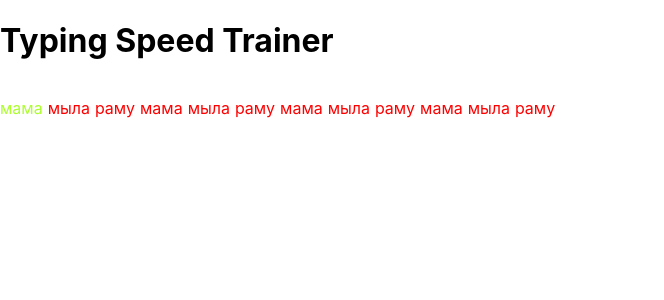
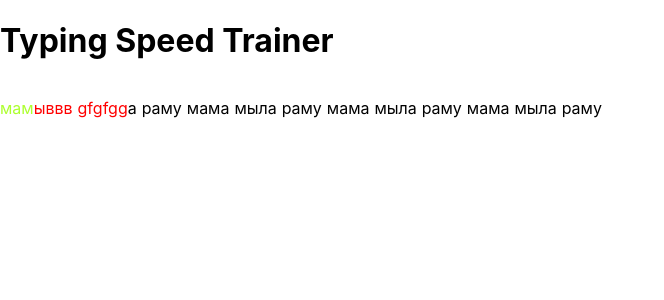
Before and after one commit to 0R8-9dzcl/typing-speed-trainer, a React (Create React App) app: page / in a window 1280 px wide. Shown: the top 300 px of the page, without its empty margins (0-664 px from the left). Built offline with nearby package versions, Linux system fonts and the light colour scheme.

Commit message:
feat: объеденить параграфы в слова, исправить подсветку невведёных слов, если введёное слово длиннее отобразить его

```diff
--- a/src/components/App/App.jsx
+++ b/src/components/App/App.jsx
@@ -3,7 +3,7 @@ import "./App.css";
 import TypingContainer from "../TypingContainer/TypingContainer";
 
 function App() {
-  const [typingSring, setTypingSring] = useState('мама')
+  const [typingSring, setTypingSring] = useState('мамыввв gfg')
   const [correctString, setCorrectString] = useState('мама мыла раму мама мыла раму мама мыла раму мама мыла раму')
   return (
     <>
--- a/src/components/Letter/Letter.jsx
+++ b/src/components/Letter/Letter.jsx
@@ -2,13 +2,14 @@ import './Letter.css'
 import classNames from 'classnames';
 
 const Letter = (props) => {
-	const { correctLetter, isCorrectLetter } = props
+	const { correctLetter, typingLetter, isCorrectLetter, isTypingWordIxist, isTypingLetterIxist } = props
   const letterClass = classNames({
     letter: true,
-    valid: isCorrectLetter,
-    invalid: !isCorrectLetter
+    valid: isTypingWordIxist && isCorrectLetter,
+    invalid: isTypingWordIxist && isTypingLetterIxist && !isCorrectLetter
   })
-  return <p className={letterClass}>{correctLetter}</p>
+  const displayedLetter = !isCorrectLetter && isTypingLetterIxist ? typingLetter : correctLetter
+  return <p className={letterClass}>{displayedLetter}</p>
 }
 
 export default Letter
--- a/src/components/TypingContainer/TypingContainer.css
+++ b/src/components/TypingContainer/TypingContainer.css
@@ -1,3 +1,4 @@
 .typingContainer {
   display: flex;
+  gap: 5px;
 }
--- a/src/components/TypingContainer/TypingContainer.jsx
+++ b/src/components/TypingContainer/TypingContainer.jsx
@@ -1,18 +1,21 @@
 import './TypingContainer.css'
-import Letter from "../Letter/Letter"
+import Word from '../Word/Word'
 
 const TypingContainer = (props) => {
   const { typingSring, correctString } = props
-  const correctLetterArray = correctString.split('')
+  const typingWordsArray = typingSring.split(' ')
+  const correctWordsArray = correctString.split(' ')
   return (
     <div className="typingContainer">
       {
-        correctLetterArray.map((correctLetter, index) => (
-          <Letter
-            correctLetter={correctLetter}
-            isCorrectLetter={typingSring[index] === correctString[index]}
+        correctWordsArray.map((correctWord, index) => (
+          <Word
+            correctWord={correctWord}
+            typingWord={typingWordsArray[index] || ''}
+            isTypingWordIxist={Boolean(typingWordsArray[index])}
             key={index}
           />
+
         ))
       }
     </div>
--- /dev/null
+++ b/src/components/Word/Word.css
@@ -0,0 +1,3 @@
+.word {
+  display: flex;
+}
--- /dev/null
+++ b/src/components/Word/Word.jsx
@@ -0,0 +1,25 @@
+import './Word.css'
+import Letter from "../Letter/Letter"
+
+const Word = (props) => {
+	const { typingWord , correctWord, isTypingWordIxist } = props
+  const correctLetterArray = correctWord.split('')
+  return (
+    <div className="word">
+      {
+        correctLetterArray.map((correctLetter, index) => (
+          <Letter
+            correctLetter={correctLetter}
+            typingLetter={isTypingWordIxist && typingWord.slice(index)}
+            isTypingWordIxist={isTypingWordIxist}
+            isTypingLetterIxist={Boolean(typingWord[index])}
+            isCorrectLetter={typingWord[index] === correctWord[index]}
+            key={index}
+          />
+        ))
+      }
+    </div>
+  )
+}
+
+export default Word
```
